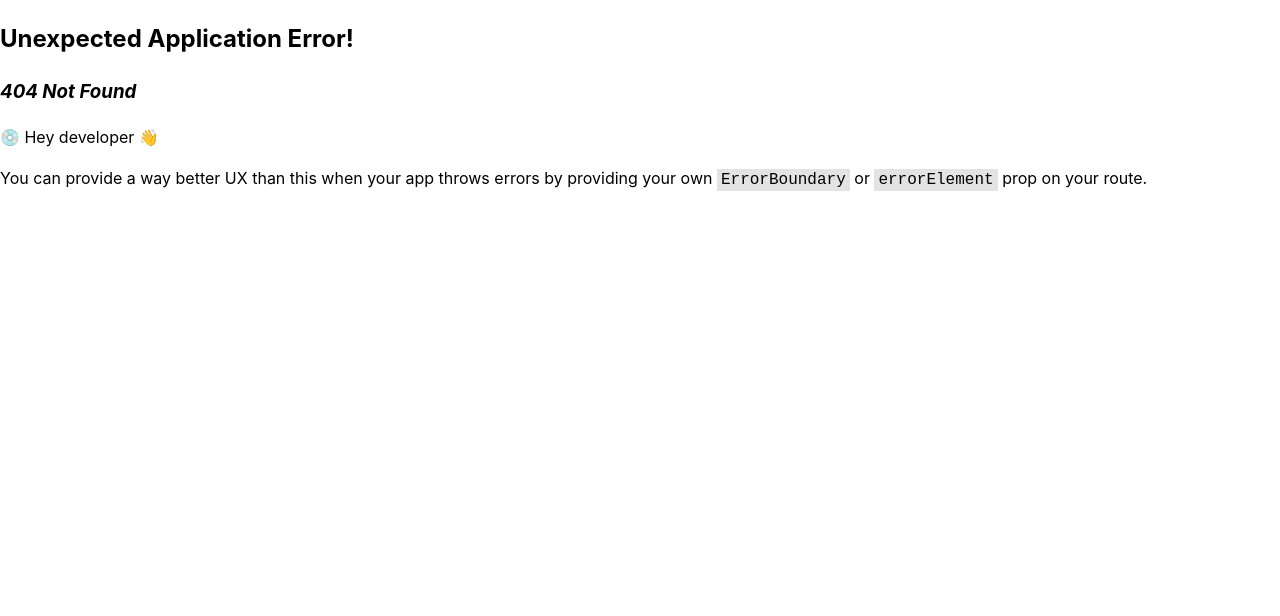
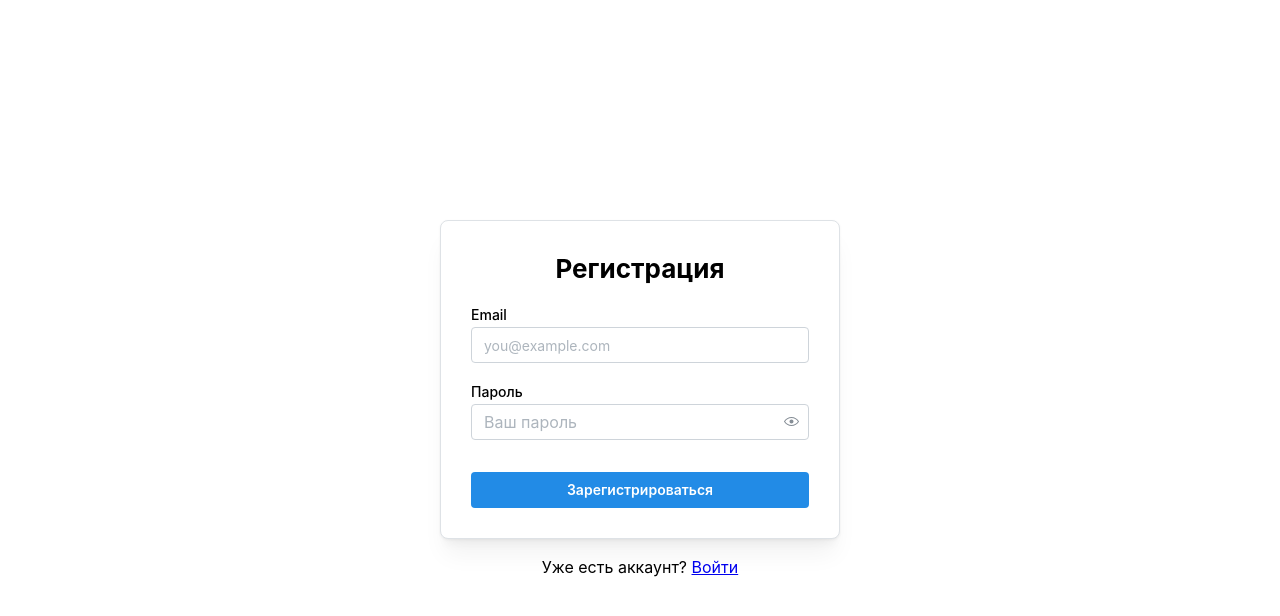
Before and after one commit to Mraksimus/PsychologicalTesting.Frontend, a React (Vite) app: page /register in a window 1280 px wide. Before the commit this address had no page. Shown: the top 616 px of the page. Built offline with nearby package versions, Linux system fonts and the light colour scheme.

Commit message:
feature(PWPT-5): Created auth page

```diff
--- a/src/App.tsx
+++ b/src/App.tsx
@@ -1,13 +1,23 @@
-import '@mantine/core/styles.css';
 
-import { MantineProvider } from '@mantine/core';
-import { Router } from './Router';
-import { theme } from './theme';
+import React from "react";
+import { MantineProvider } from "@mantine/core";
+import { Notifications } from "@mantine/notifications";
+import { BrowserRouter, Routes, Route } from "react-router-dom";
+import LoginPage from "./pages/LoginPage";
+import RegisterPage from "./pages/RegisterPage";
+import { HomePage } from "@/pages/HomePage";
 
 export default function App() {
-  return (
-    <MantineProvider theme={theme}>
-      <Router />
-    </MantineProvider>
-  );
+    return (
+        <MantineProvider theme={{}}>
+            <Notifications position="top-right" />
+            <BrowserRouter>
+                <Routes>
+                    <Route path="/login" element={<LoginPage />} />
+                    <Route path="/register" element={<RegisterPage />} />
+                    <Route path="/" element={<HomePage />} />
+                </Routes>
+            </BrowserRouter>
+        </MantineProvider>
+    );
 }
--- a/src/Router.tsx
+++ b/src/Router.tsx
@@ -1,5 +1,5 @@
 import { createBrowserRouter, RouterProvider } from 'react-router-dom';
-import { HomePage } from './pages/Home.page';
+import { HomePage } from './pages/HomePage';
 
 const router = createBrowserRouter([
   {
--- /dev/null
+++ b/src/api/auth.ts
@@ -0,0 +1,14 @@
+
+import axios from "axios";
+
+const API_URL = "http://localhost:5000/api/auth"; // заменишь на свой бекенд
+
+export const login = async (email: string, password: string) => {
+    const res = await axios.post(`${API_URL}/login`, { email, password });
+    return res.data;
+};
+
+export const register = async (email: string, password: string) => {
+    const res = await axios.post(`${API_URL}/register`, { email, password });
+    return res.data;
+};
--- /dev/null
+++ b/src/components/AuthForm.tsx
@@ -0,0 +1,46 @@
+
+import React from "react";
+import { Button, TextInput, PasswordInput, Paper, Title, Stack } from "@mantine/core";
+import { useForm } from "@mantine/form";
+
+interface AuthFormProps {
+    onSubmit: (values: { email: string; password: string }) => void;
+    title: string;
+    submitLabel: string;
+}
+
+export const AuthForm: React.FC<AuthFormProps> = ({ onSubmit, title, submitLabel }) => {
+    const form = useForm({
+        initialValues: { email: "", password: "" },
+        validate: {
+            email: (value) => (/^\S+@\S+$/.test(value) ? null : "Некорректный email"),
+            password: (value) => (value.length >= 6 ? null : "Минимум 6 символов"),
+        },
+    });
+
+    return (
+        <Paper withBorder shadow="md" p={30} radius="md" w={400}>
+            <Title order={2} ta="center" mb="md">
+                {title}
+            </Title>
+
+            <form onSubmit={form.onSubmit(onSubmit)}>
+                <Stack>
+                    <TextInput
+                        label="Email"
+                        placeholder="you@example.com"
+                        {...form.getInputProps("email")}
+                    />
+                    <PasswordInput
+                        label="Пароль"
+                        placeholder="Ваш пароль"
+                        {...form.getInputProps("password")}
+                    />
+                    <Button type="submit" fullWidth mt="md">
+                        {submitLabel}
+                    </Button>
+                </Stack>
+            </form>
+        </Paper>
+    );
+};
--- a/src/components/Welcome/Welcome.tsx
+++ b/src/components/Welcome/Welcome.tsx
@@ -1,22 +1,17 @@
-import { Anchor, Text, Title } from '@mantine/core';
+import { Text, Title } from '@mantine/core';
 import classes from './Welcome.module.css';
 
 export function Welcome() {
   return (
     <>
       <Title className={classes.title} ta="center" mt={100}>
-        Welcome to{' '}
+        Добро пожаловать на {' '}
         <Text inherit variant="gradient" component="span" gradient={{ from: 'pink', to: 'yellow' }}>
-          Mantine
+          сервис психологического тестирования
         </Text>
       </Title>
       <Text c="dimmed" ta="center" size="lg" maw={580} mx="auto" mt="xl">
-        This starter Vite project includes a minimal setup, if you want to learn more on Mantine +
-        Vite integration follow{' '}
-        <Anchor href="https://mantine.dev/guides/vite/" size="lg">
-          this guide
-        </Anchor>
-        . To get started edit pages/Home.page.tsx file.
+        //тут будет текст//
       </Text>
     </>
   );
--- a/src/main.tsx
+++ b/src/main.tsx
@@ -1,4 +1,18 @@
-import ReactDOM from 'react-dom/client';
-import App from './App';
 
-ReactDOM.createRoot(document.getElementById('root')!).render(<App />);
+import React from 'react'
+import ReactDOM from 'react-dom/client'
+import App from './App'
+
+// 🎨 Обязательно добавь эти стили:
+import '@mantine/core/styles.css'
+import '@mantine/notifications/styles.css'
+
+import { MantineProvider } from '@mantine/core'
+
+ReactDOM.createRoot(document.getElementById('root')!).render(
+    <React.StrictMode>
+        <MantineProvider theme={{}}>
+            <App />
+        </MantineProvider>
+    </React.StrictMode>
+)
--- /dev/null
+++ b/src/pages/LoginPage.tsx
@@ -0,0 +1,42 @@
+// src/pages/LoginPage.tsx
+import React from "react";
+import { useNavigate, Link } from "react-router-dom";
+import { AuthForm } from "@/components/AuthForm";
+import { login } from "@/api/auth";
+import { notifications } from "@mantine/notifications";
+import { Center, Stack, Text } from "@mantine/core";
+
+const LoginPage: React.FC = () => {
+    const navigate = useNavigate();
+
+    const handleSubmit = async (values: { email: string; password: string }) => {
+        try {
+            const data = await login(values.email, values.password);
+            localStorage.setItem("token", data.token);
+            notifications.show({ title: "Успешный вход", message: "Добро пожаловать!" });
+            navigate("/"); // редирект на главную страницу
+        } catch (err: any) {
+            notifications.show({
+                color: "red",
+                title: "Ошибка входа",
+                message: err.response?.data?.message || "Ошибка",
+            });
+        }
+    };
+
+    return (
+        <Center style={{ minHeight: "100vh" }}> {/* Центрируем по вертикали и горизонтали */}
+            <Stack align="center">
+
+                {/* Форма входа */}
+                <AuthForm title="Вход" submitLabel="Войти" onSubmit={handleSubmit} />
+
+                {/* Текст ссылки на регистрацию */}
+                <Text>
+                    Ещё нет аккаунта? <Link to="/register">Зарегистрироваться</Link>
+                </Text>
+            </Stack>
+        </Center>
+    );
+};
+export default LoginPage
--- /dev/null
+++ b/src/pages/RegisterPage.tsx
@@ -0,0 +1,37 @@
+// src/pages/RegisterPage.tsx
+import React from "react";
+import { useNavigate, Link } from "react-router-dom";
+import { AuthForm } from "@/components/AuthForm";
+import { register } from "@/api/auth";
+import { notifications } from "@mantine/notifications";
+import { Center, Stack, Text } from "@mantine/core";
+
+const RegisterPage: React.FC = () => {
+    const navigate = useNavigate();
+
+    const handleSubmit = async (values: { email: string; password: string }) => {
+        try {
+            await register(values.email, values.password);
+            notifications.show({ title: "Успешная регистрация", message: "Теперь войдите в систему" });
+            navigate("/login"); // редирект на страницу входа
+        } catch (err: any) {
+            notifications.show({
+                color: "red",
+                title: "Ошибка регистрации",
+                message: err.response?.data?.message || "Ошибка",
+            });
+        }
+    };
+
+    return (
+        <Center style={{ minHeight: "100vh" }}>
+            <Stack align="center">
+                <AuthForm title="Регистрация" submitLabel="Зарегистрироваться" onSubmit={handleSubmit} />
+                <Text>
+                    Уже есть аккаунт? <Link to="/login">Войти</Link>
+                </Text>
+            </Stack>
+        </Center>
+    );
+};
+export default RegisterPage
--- a/src/theme.ts
+++ b/src/theme.ts
@@ -1,5 +1,6 @@
-import { createTheme } from '@mantine/core';
+import { createTheme } from "@mantine/core";
 
 export const theme = createTheme({
-  /** Put your mantine theme override here */
+    fontFamily: "Inter, sans-serif",
+    primaryColor: "blue",
 });
```
Also changed, not shown: package.json (+6 -2 lines), src/pages/HomePage.tsx (renamed from src/pages/Home.page.tsx), 2 other files (tests, documents, lock files or other folders).
